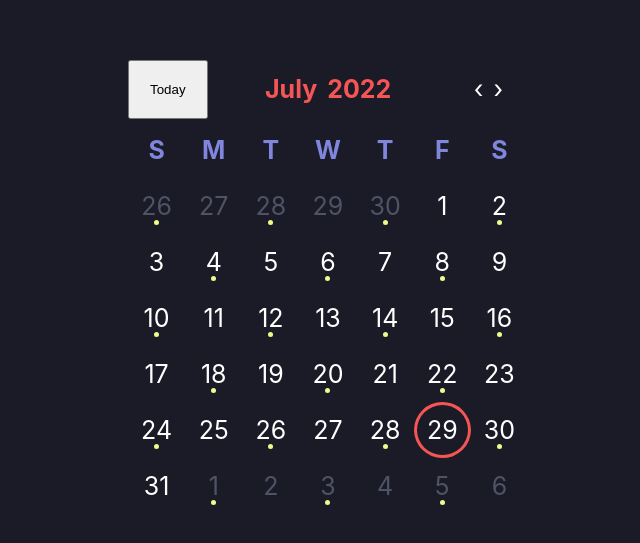
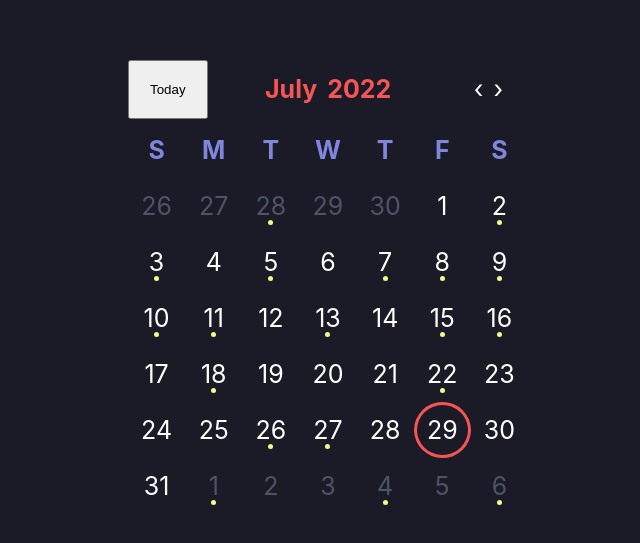
Before and after one commit to rhinoceraptor/calendar, a React (Create React App) app: page / in a window 1280 px wide. Shown: the part 115-658 px from the top of the page, without its empty margins (312-952 px from the left). Built offline with nearby package versions, Linux system fonts and the light colour scheme.

Commit message:
Implemented fake event generation

```diff
--- a/package.json
+++ b/package.json
@@ -3,6 +3,7 @@
   "version": "0.1.0",
   "private": true,
   "dependencies": {
+    "@faker-js/faker": "^7.3.0",
     "@testing-library/jest-dom": "^5.16.4",
     "@testing-library/react": "^13.3.0",
     "@testing-library/user-event": "^13.5.0",
--- a/src/App.tsx
+++ b/src/App.tsx
@@ -1,13 +1,19 @@
 import React, { useState } from 'react'
 import { Calendar } from './Calendar/Calendar'
+import { generateDummyEvents } from './generate-dummy-events'
 import './App.css'
 
 function App() {
   const [currentDate, setCurrentDate] = useState(new Date())
+  const [events, setEvents] = useState(generateDummyEvents(new Date()))
 
   return (
     <div className="app">
-      <Calendar currentDate={currentDate} setCurrentDate={setCurrentDate} />
+      <Calendar
+        currentDate={currentDate}
+        setCurrentDate={setCurrentDate}
+        events={events}
+      />
     </div>
   )
 }
--- a/src/Calendar/Calendar.tsx
+++ b/src/Calendar/Calendar.tsx
@@ -1,18 +1,27 @@
 import React from 'react'
+import { Event } from '../types'
 import { NavBar } from './NavBar'
 import { WeekDaysBar } from './WeekDaysBar'
 import { MonthDays } from './MonthDays'
 import './Calendar.css'
 
 export type CalendarProps = {
-  currentDate: Date,
-  setCurrentDate (date: Date): void
+  currentDate: Date;
+  setCurrentDate (date: Date): void;
+  events: Array<Event>;
 }
 
-export const Calendar = ({ currentDate, setCurrentDate }: CalendarProps) => (
+export const Calendar = ({ currentDate, setCurrentDate, events }: CalendarProps) => (
   <div className="calendar-wrapper">
-    <NavBar currentDate={currentDate} setCurrentDate={setCurrentDate} />
+    <NavBar
+      currentDate={currentDate}
+      setCurrentDate={setCurrentDate}
+    />
     <WeekDaysBar />
-    <MonthDays currentDate={currentDate} setCurrentDate={setCurrentDate} />
+    <MonthDays
+      currentDate={currentDate}
+      setCurrentDate={setCurrentDate}
+      events={events}
+    />
   </div>
 )
--- a/src/Calendar/MonthDays.tsx
+++ b/src/Calendar/MonthDays.tsx
@@ -1,19 +1,20 @@
 import React from 'react'
+import { Event } from '../types'
 import { getDatesForCurrentMonthView, isSameDay, isSameMonth } from '../util/dates'
 import './MonthDays.css'
 
 export type MonthDaysProps = {
-  currentDate: Date,
-  setCurrentDate (date: Date): void
+  currentDate: Date;
+  setCurrentDate (date: Date): void;
+  events: Array<Event>;
 }
 
-export const MonthDays = ({ currentDate, setCurrentDate }: MonthDaysProps) => {
+export const MonthDays = ({ currentDate, setCurrentDate, events }: MonthDaysProps) => {
   const getDayClassName = (date: Date, i: number): string => [
     'day',
     isSameDay(currentDate, date) ? 'now' : '',
     isSameMonth(currentDate, date) ? '' : 'not-current-month',
-    // TODO change when events are added
-    i % 2 === 0 ? 'has-event' : ''
+    events.some(event => isSameDay(event.startDate, date)) ? 'has-event' : ''
   ].join(' ')
 
   return (
--- a/src/Calendar/NavBar.tsx
+++ b/src/Calendar/NavBar.tsx
@@ -3,8 +3,8 @@ import { getYearFormat, getMonthFormat, getFirstDayOfPreviousMonth, getFirstDayO
 import './NavBar.css'
 
 export type NavBarProps = {
-  currentDate: Date,
-  setCurrentDate (date: Date): void
+  currentDate: Date;
+  setCurrentDate (date: Date): void;
 }
 
 export const NavBar = ({ setCurrentDate, currentDate }: NavBarProps) => (
--- /dev/null
+++ b/src/generate-dummy-events.ts
@@ -0,0 +1,52 @@
+import { faker } from '@faker-js/faker'
+import { Event } from './types'
+import { getFirstDayOfPreviousMonth, getFirstDayOfNextMonth } from './util/dates'
+
+const getEvent = (): { name: string, description: string, lengthMinutes: number } => faker.helpers.arrayElement([{
+  name: `1 on 1 with ${faker.name.findName()}`,
+  description: '1 on 1 Meeting',
+  lengthMinutes: 30
+}, {
+  name: `Chat with ${faker.name.findName()}`,
+  description: 'Level setting meeting',
+  lengthMinutes: 20
+}, {
+  name: `Team Meeting`,
+  description: 'Review OKRs and project progress',
+  lengthMinutes: 60
+}, {
+  name: `Sprint Retro`,
+  description: 'Review our outstanding Jira tickets and sprint completion',
+  lengthMinutes: 60
+}, {
+  name: `Sprint Planning`,
+  description: 'Estimate tasks in the backlog',
+  lengthMinutes: 60
+}])
+
+
+export const generateDummyEvents = (date: Date): Array<Event> => {
+  const start = getFirstDayOfPreviousMonth(getFirstDayOfPreviousMonth(date))
+  const end = getFirstDayOfNextMonth(getFirstDayOfNextMonth(date))
+
+  const numDays = (end.getTime() - start.getTime()) / (1000*60*60*24)
+
+  return new Array(Math.floor(numDays / 2)).fill('').map(() => {
+    const { name, description, lengthMinutes } = getEvent()
+
+    const eventDate = faker.date.between(start, end)
+
+    // Choose a starting time on the hour between 8 AM and 5 PM
+    const startDate = new Date(faker.date.between(
+      new Date(eventDate).setHours(8, 0, 0),
+      new Date(eventDate).setHours(17, 0, 0)
+    ).setMinutes(0, 0, 0))
+
+    return {
+      name,
+      description,
+      startDate,
+      endDate: new Date(new Date(startDate).setMinutes(lengthMinutes))
+    }
+  })
+}
--- /dev/null
+++ b/src/types.ts
@@ -0,0 +1,7 @@
+
+export type Event = {
+  name: string;
+  description: string;
+  startDate: Date;
+  endDate: Date;
+}
```
Also changed, not shown: 1 other file (tests, documents, lock files or other folders).
